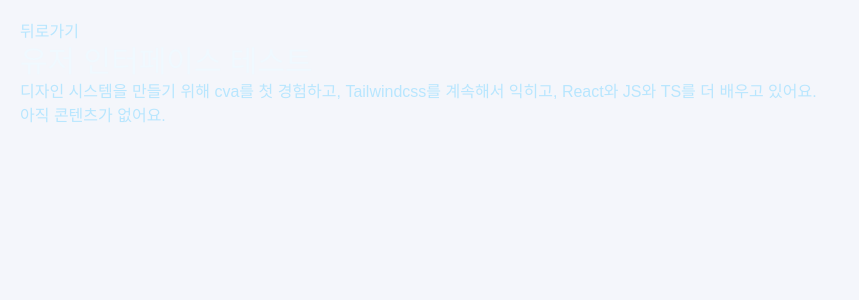
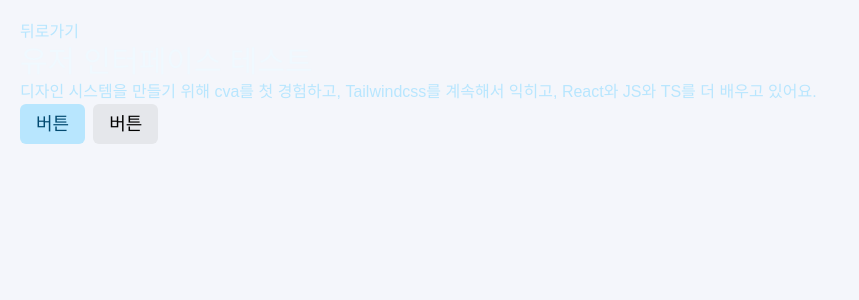
Before and after one commit to baboribo/moffu.me-front, a Next.js app: page /ui-test in a window 1280 px wide. Shown: the top 300 px of the page, without its empty margins (0-859 px from the left). Built offline with nearby package versions, Linux system fonts and the light colour scheme; a web font is replaced by a local one.

Commit message:
feat: 버튼 스타일 및 컴포넌트 추가

```diff
--- a/package.json
+++ b/package.json
@@ -10,6 +10,7 @@
   },
   "dependencies": {
     "@sanity/client": "^6.28.3",
+    "class-variance-authority": "^0.7.1",
     "next": "15.2.3",
     "react": "^19.0.0",
     "react-dom": "^19.0.0"
--- a/src/app/ui-test/page.tsx
+++ b/src/app/ui-test/page.tsx
@@ -1,4 +1,5 @@
 import Link from 'next/link' // 필수
+import Button from '@/components/button'
 
 export default function UiTest() {
     return (
@@ -8,8 +9,12 @@
           유저 인터페이스 테스트
         </h1>
         <p className="text-base text-sky-200">
-          디자인 시스템을 만들기 위해 cva를 첫 경험하고, Tailwindcss를 계속해서 익히고, React와 JS와 TS를 더 배우고 있어요.<br></br>아직 콘텐츠가 없어요.
+          디자인 시스템을 만들기 위해 cva를 첫 경험하고, Tailwindcss를 계속해서 익히고, React와 JS와 TS를 더 배우고 있어요.
         </p>
+        <div className="flex gap-2">
+            <Button variant='primary' size='lg' href='/'>버튼</Button>
+            <Button variant='secondary' size='lg'>버튼</Button>
+        </div>
       </div>
     );
   }
--- /dev/null
+++ b/src/components/button.tsx
@@ -0,0 +1,28 @@
+import Link from 'next/link'
+import { button } from '@/styles/button'
+
+export default function Button({
+  children,
+  variant,
+  size,
+  href,
+}: {
+  children: React.ReactNode
+  variant?: 'primary' | 'secondary'
+  size?: 'sm' | 'lg'
+  href?: string
+}) {
+  if (href) {
+    return (
+      <Link href={href} className={button({ variant, size })}>
+        {children}
+      </Link>
+    )
+  }
+
+  return (
+    <button className={button({ variant, size })}>
+      {children}
+    </button>
+  )
+}
--- /dev/null
+++ b/src/styles/button.ts
@@ -0,0 +1,21 @@
+import { cva } from "class-variance-authority";
+
+export const button = cva(
+  'rounded-md px-4 py-1.5 font-medium transition-colors',
+  {
+    variants: {
+        variant: {
+            primary: 'bg-sky-200 text-sky-900 hover:bg-blue-300',
+            secondary: 'bg-gray-200 text-black hover:bg-gray-300',
+        },
+        size: {
+            sm: 'text-sm',
+            lg: 'text-lg',
+        },
+    },
+    defaultVariants: {
+        variant: 'primary',
+        size: 'sm',
+    },
+  }
+)
```
Also changed, not shown: 1 other file (tests, documents, lock files or other folders).
